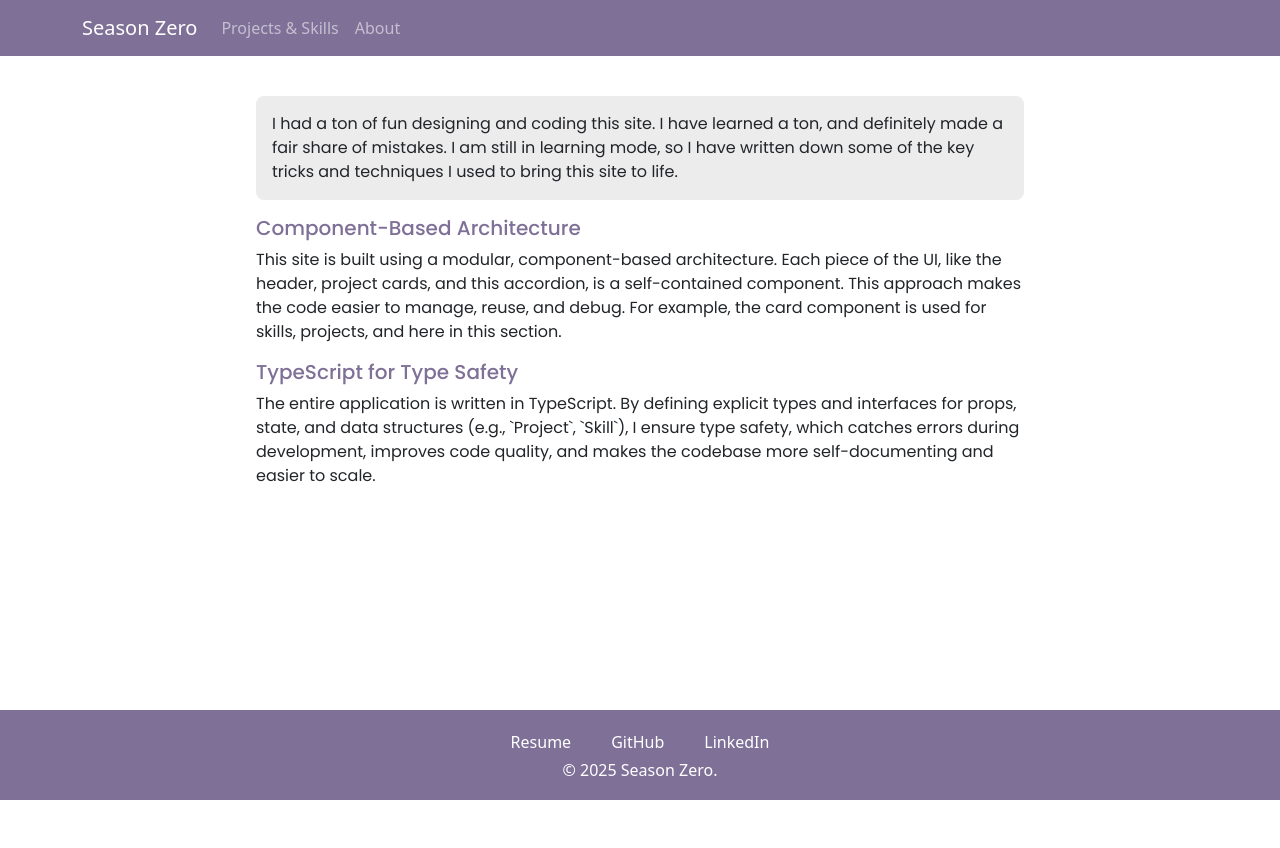
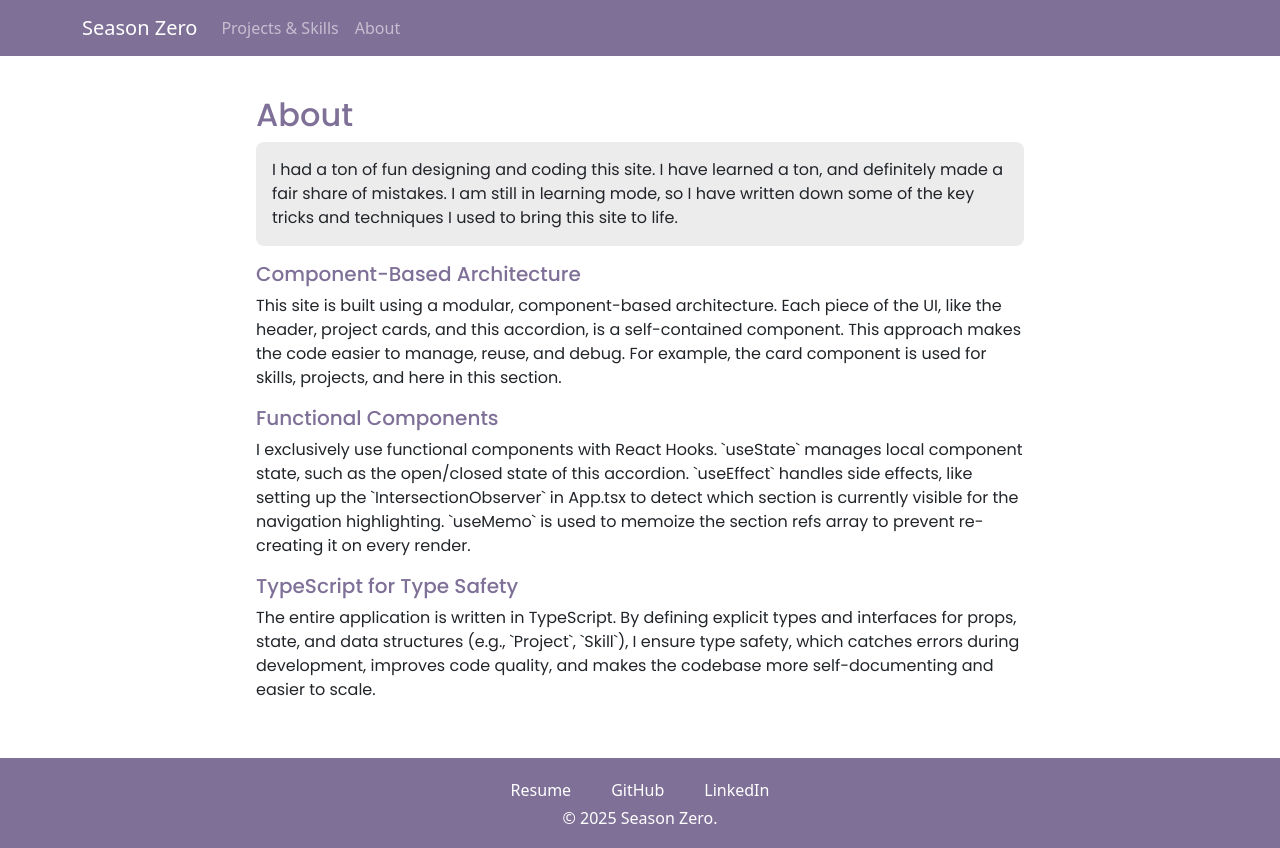
Before and after one commit to viasssss/viasssss.github.io, a React (Vite) app: page /about in a window 1280 px wide. Before the commit the page ends 800 px from the top, so only its background shows below. Built offline with nearby package versions, Linux system fonts and the light colour scheme.

Commit message:
Update about page

```diff
--- a/src/About.tsx
+++ b/src/About.tsx
@@ -3,6 +3,7 @@
 function About(){
     return (
         <div style={{ fontFamily: "'Poppins', sans-serif", maxWidth: '800px', margin: '0 auto', padding: '1rem' }}>
+            <h2 style={{color : '#7f7098'}}>About</h2>
 
         <p style={{ backgroundColor: "#edecedff", padding: "1rem", borderRadius: "8px" }}>
             I had a ton of fun designing and coding this site. I have learned a ton, and definitely made a fair share of mistakes. I am still in learning mode, so I have written down some of the key tricks and techniques I used to bring this site to life.
@@ -10,13 +11,12 @@ function About(){
              <h5 style={{color : '#7f7098'}}>Component-Based Architecture</h5>
         <p>This site is built using a modular, component-based architecture. Each piece of the UI, like the header, project cards, and this accordion, is a self-contained component.
             This approach makes the code easier to manage, reuse, and debug. For example, the card component is used for skills, projects, and here in this section.</p>
+        <h5 style={{color : '#7f7098'}}>Functional Components</h5>
+        <p>I exclusively use functional components with React Hooks. `useState` manages local component state, such as the open/closed state of this accordion. `useEffect` handles side effects, like setting up the `IntersectionObserver` in App.tsx to detect which section is currently visible for the navigation highlighting. `useMemo` is used to memoize the section refs array to prevent re-creating it on every render.</p>
+
         <h5 style={{color : '#7f7098'}}>TypeScript for Type Safety</h5>
         <p>The entire application is written in TypeScript. By defining explicit types and interfaces for props, state, and data structures (e.g., `Project`, `Skill`), I ensure type safety, which catches errors during development, improves code quality, and makes the codebase more self-documenting and easier to scale.</p>
 
-        {/* <p className="mb-2" style={{ fontSize: '0.95rem' }}>
-                                    <i className="bi bi-github me-2"></i>
-                                    github.com/viasssss
-                                </p> */}
         </div>
     )
 }
```
